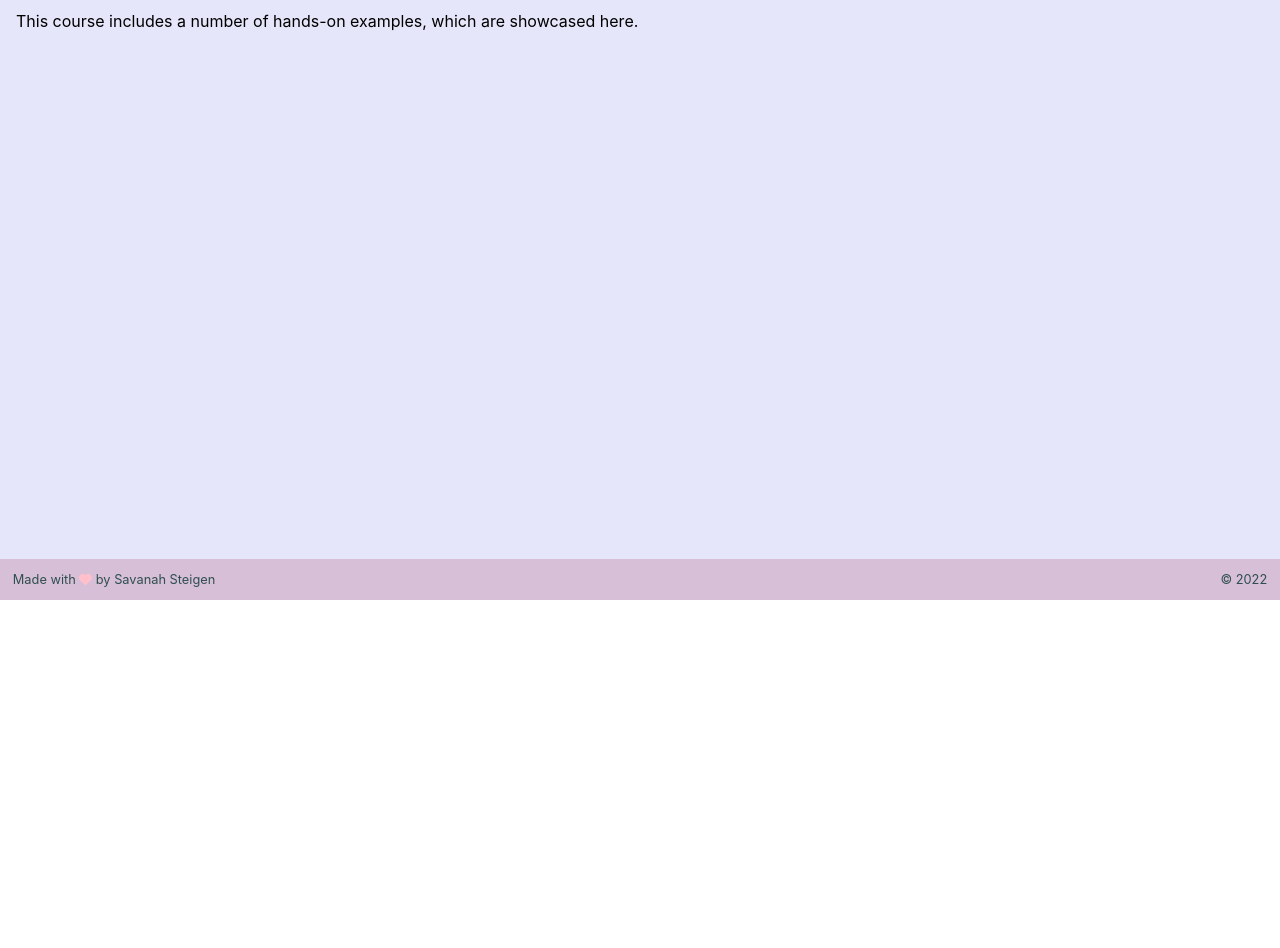
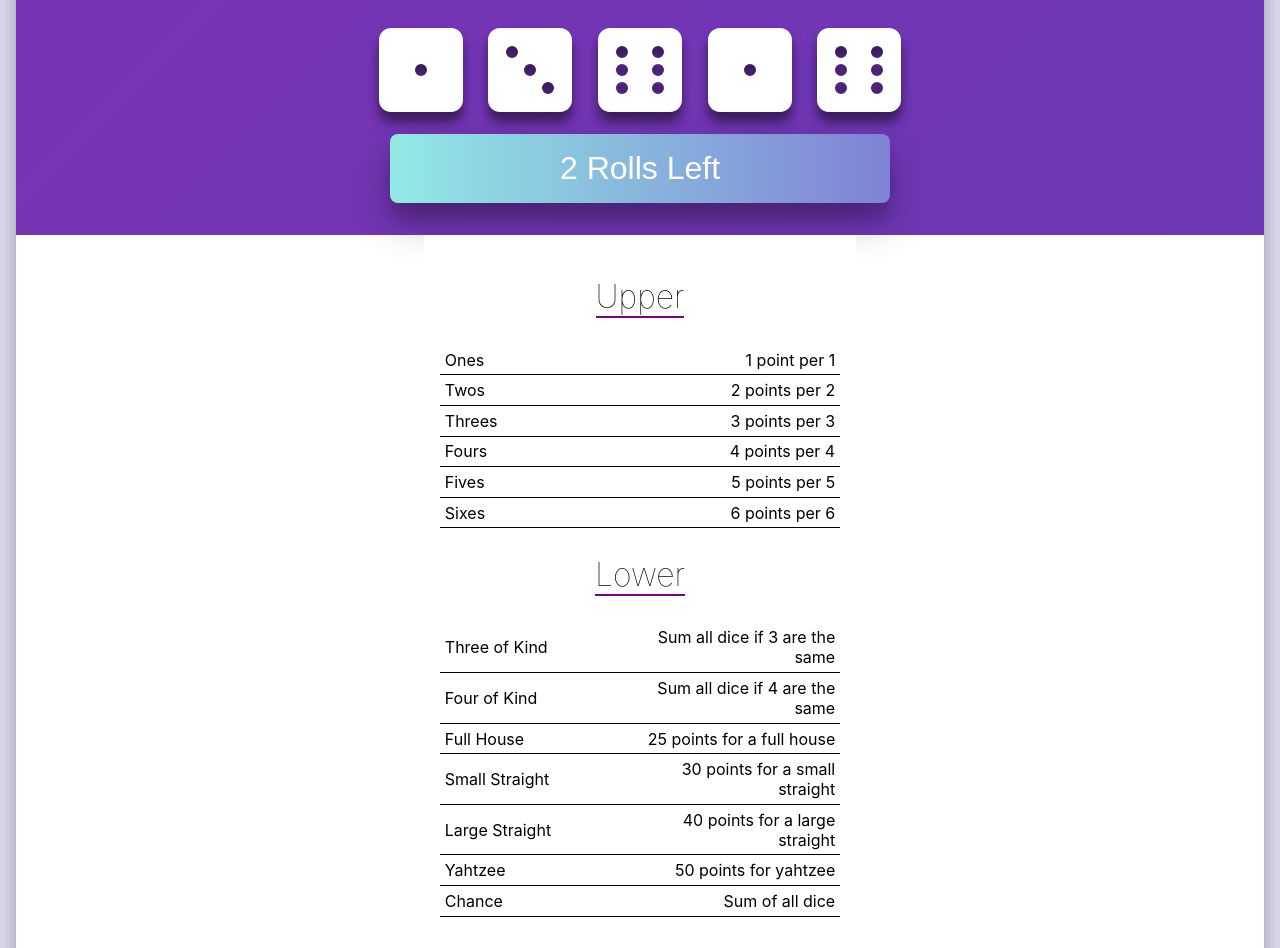
Before and after one commit to ssteigen/react-bootcamp, a React (Create React App) app: page / in a window 1280 px wide. Shown: the part 200-1148 px from the top of the page. Before the commit the page ends 800 px from the top, so only its background shows below. Built offline with nearby package versions, Linux system fonts and the light colour scheme.

Commit message:
add yahtzee example

```diff
--- a/src/App/App.js
+++ b/src/App/App.js
@@ -11,6 +11,8 @@
 import TodoList from "TodoList/TodoList";
 import Board from "LightsOut/Board";
 import ButtonList from "ButtonList/ButtonList";
+
+import Game from 'Yahtzee/Game';
 
 const APPS = [
   { id: "rollDice", name: "Roll Dice", component: <RollDice /> },
@@ -45,6 +47,7 @@
             APPS.find((app) => app.id === this.state.activeApp).component
           ) : (
             <div className="Intro">
+              <Game />
               <h1>Intro</h1>
               <p>
                 Hi! I'm Savanah. I'm working my way through this{" "}
--- a/src/Yahtzee/Dice.css
+++ b/src/Yahtzee/Dice.css
@@ -1,5 +1,6 @@
-.Dice {
+.Game .Dice {
   margin: 1em;
   display: flex;
-  justify-content: space-between;
+  justify-content: center;
+  gap: 1.6em;
 }
--- a/src/Yahtzee/Dice.js
+++ b/src/Yahtzee/Dice.js
@@ -1,18 +1,24 @@
-import React, { Component } from 'react';
-import Die from './Die';
-import './Dice.css';
+import React, { Component } from "react";
+import Die from "./Die";
+import "./Dice.css";
 
 class Dice extends Component {
   render() {
-    return <div className="Dice">
-      {this.props.dice.map((d, idx) =>
-        <Die handleClick={this.props.handleClick}
-          val={d}
-          locked={this.props.locked[idx]}
-          idx={idx}
-          key={idx} />
-      )}
-    </div>
+    return (
+      <div className="Dice">
+        {this.props.dice.map((d, idx) => (
+          <Die
+            handleClick={this.props.handleClick}
+            val={d}
+            locked={this.props.locked[idx]}
+            idx={idx}
+            key={idx}
+            disabled={this.props.disabled}
+            rolling={this.props.rolling && !this.props.locked[idx]}
+          />
+        ))}
+      </div>
+    );
   }
 }
 
--- a/src/Yahtzee/Die.css
+++ b/src/Yahtzee/Die.css
@@ -1,20 +1,6 @@
-/* Original Styles For Numbers, before icons added in */
 .Die {
-  font-size: 25px;
-  display: inline-block;
-  padding: 0.5em 0.8em;
-  font-family: monospace;
-  font-weight: bold;
-  background-color: black;
   color: white;
-  margin-right: 1em;
-}
-
-/* THE NICER STYLES MADE FOR THE FONT-AWESOME ICONS... */
-
-/* .Die {
-  color: white;
-  text-shadow: 0 19px 38px rgba(0, 0, 0, 0.3), 0 15px 12px rgba(0, 0, 0, 0.1);
+  filter: drop-shadow( 0 10px 6px rgba(0, 0, 0, 0.5));
   transition: all 0.3s ease;
 }
 
@@ -27,6 +13,7 @@
   cursor: pointer;
   opacity: 0.8;
 }
+
 .Die-rolling {
   animation: spin 1s ease-out;
 }
@@ -43,4 +30,4 @@
   100% {
     transform: rotate(360deg);
   }
-} */
+}
--- a/src/Yahtzee/Die.js
+++ b/src/Yahtzee/Die.js
@@ -1,16 +1,68 @@
 import React, { Component } from "react";
 import "./Die.css";
 
+import { FontAwesomeIcon } from "@fortawesome/react-fontawesome";
+import {
+  faDiceOne,
+  faDiceTwo,
+  faDiceThree,
+  faDiceFour,
+  faDiceFive,
+  faDiceSix,
+} from "@fortawesome/free-solid-svg-icons";
+
 class Die extends Component {
+  constructor(props) {
+    super(props);
+
+    this.handleClick = this.handleClick.bind(this);
+  }
+
+  getDiceIcon(num) {
+    let icon;
+    switch (num) {
+      case 1:
+        icon = faDiceOne;
+        break;
+      case 2:
+        icon = faDiceTwo;
+        break;
+      case 3:
+        icon = faDiceThree;
+        break;
+      case 4:
+        icon = faDiceFour;
+        break;
+      case 5:
+        icon = faDiceFive;
+        break;
+      case 6:
+        icon = faDiceSix;
+        break;
+      default:
+        break;
+    }
+
+    return icon;
+  }
+
+  handleClick() {
+    this.props.handleClick(this.props.idx);
+  }
+
   render() {
+    const { val, locked, rolling, disabled } = this.props;
+
+    const icon = this.getDiceIcon(val);
+
     return (
-      <button
-        className={"Die"}
-        style={{ backgroundColor: this.props.locked ? "grey" : "black" }}
-        onClick={this.props.handleClick}
-      >
-        {this.props.val}
-      </button>
+      <FontAwesomeIcon disabled={disabled}
+        className={`Die ${locked ? "Die-locked" : ""} ${
+          rolling ? "Die-rolling" : ""
+        }`}
+        icon={icon}
+        onClick={this.handleClick}
+      />
     );
   }
 }
--- a/src/Yahtzee/Game.css
+++ b/src/Yahtzee/Game.css
@@ -1,33 +1,44 @@
 .Game {
-  width: 30%;
+  text-align: center;
   background: white;
   box-shadow: 0 19px 38px rgba(0, 0, 0, 0.3), 0 15px 12px rgba(0, 0, 0, 0.1);
-  margin: 0 30%;
   display: flex;
   flex-direction: column;
   justify-content: center;
   align-items: center;
 }
-h2 {
+
+.Game .Game-title {
+  margin-top: 1rem;
+  color: white;
+  margin-bottom: 0;
+  font-weight: 100;
+  display: inline-block;
+  font-size: 5rem;
+  width: 50%;
+}
+
+.Game h2 {
   font-weight: 100;
   font-size: 2em;
   border-bottom: 2px solid purple;
   display: inline-block;
 }
-.Game-dice-section {
+
+.Game .Game-dice-section {
   width: 80%;
   margin-left: auto;
   margin-right: auto;
   margin-top: 0;
 }
 
-.Game-button-wrapper {
+.Game .Game-button-wrapper {
   display: flex;
   justify-content: center;
   align-items: center;
 }
 
-.Game-reroll {
+.Game .Game-reroll {
   font-size: 2em;
   color: white;
   font-weight: 100;
@@ -47,28 +58,28 @@
   margin-bottom: 2rem;
 }
 
-.Game-reroll:hover {
+.Game .Game-reroll:hover {
   cursor: pointer;
   background-position: right center;
 }
 
-.Game-reroll:active,
-.Game-reroll:focus {
+.Game .Game-reroll:active,
+.Game .Game-reroll:focus {
   outline: none;
 }
 
-.Game-reroll:disabled {
+.Game .Game-reroll:disabled {
   background-color: #ddd;
   cursor: not-allowed;
   opacity: 0.5;
 }
 
-.Game-description {
+.Game .Game-description {
   font-style: italic;
   color: white;
 }
 
-.Game-header {
+.Game .Game-header {
   width: 100%;
   background: linear-gradient(-45deg, #673ab7, #9c27b0);
   background-size: 400% 400%;
--- a/src/Yahtzee/Game.js
+++ b/src/Yahtzee/Game.js
@@ -10,9 +10,10 @@
   constructor(props) {
     super(props);
     this.state = {
-      dice: Array.from({ length: NUM_DICE }),
+      dice: Array.from({ length: NUM_DICE }).map((d) => 1),
       locked: Array(NUM_DICE).fill(false),
       rollsLeft: NUM_ROLLS,
+      rolling: false,
       scores: {
         ones: undefined,
         twos: undefined,
@@ -26,69 +27,107 @@
         smallStraight: undefined,
         largeStraight: undefined,
         yahtzee: undefined,
-        chance: undefined
-      }
+        chance: undefined,
+      },
     };
     this.roll = this.roll.bind(this);
     this.doScore = this.doScore.bind(this);
+    this.toggleLocked = this.toggleLocked.bind(this);
+    this.animateRoll = this.animateRoll.bind(this);
+  }
+
+  componentDidMount() {
+    this.animateRoll();
+  }
+
+  animateRoll() {
+    this.setState({ rolling: true }, () => {
+      setTimeout(this.roll, 1000);
+    });
   }
 
   roll(evt) {
     // roll dice whose indexes are in reroll
-    this.setState(st => ({
+    this.setState((st) => ({
       dice: st.dice.map((d, i) =>
         st.locked[i] ? d : Math.ceil(Math.random() * 6)
       ),
       locked: st.rollsLeft > 1 ? st.locked : Array(NUM_DICE).fill(true),
-      rollsLeft: st.rollsLeft - 1
+      rollsLeft: st.rollsLeft - 1,
+      rolling: false,
     }));
   }
 
   toggleLocked(idx) {
+    // If there are no rolls left, or the dice are currenly rolling, do nothing.
+    if (this.state.rollsLeft === 0 || this.state.rolling) {
+      return;
+    }
+
     // toggle whether idx is in locked or not
-    this.setState(st => ({
+    this.setState((st) => ({
       locked: [
         ...st.locked.slice(0, idx),
         !st.locked[idx],
-        ...st.locked.slice(idx + 1)
-      ]
+        ...st.locked.slice(idx + 1),
+      ],
     }));
   }
 
   doScore(rulename, ruleFn) {
     // evaluate this ruleFn with the dice and score this rulename
-    this.setState(st => ({
+    this.setState((st) => ({
       scores: { ...st.scores, [rulename]: ruleFn(this.state.dice) },
       rollsLeft: NUM_ROLLS,
-      locked: Array(NUM_DICE).fill(false)
+      locked: Array(NUM_DICE).fill(false),
     }));
-    this.roll();
+
+    this.animateRoll();
+  }
+
+  displayRollInfo() {
+    const messages = [
+      "0 Rolls Left",
+      "1 Roll Left",
+      "2 Rolls Left",
+      "Starting Round",
+    ];
+
+    return messages[this.state.rollsLeft];
   }
 
   render() {
+    const {dice, locked, rollsLeft, rolling, scores} = this.state;
+
     return (
-      <div className='Game'>
-        <header className='Game-header'>
-          <h1 className='App-title'>Yahtzee!</h1>
+      <div className="Game">
+        <header className="Game-header">
+          <h1 className="Game-title">Yahtzee!</h1>
 
-          <section className='Game-dice-section'>
+          <section className="Game-dice-section">
             <Dice
-              dice={this.state.dice}
-              locked={this.state.locked}
+              dice={dice}
+              locked={locked}
               handleClick={this.toggleLocked}
+              disabled={!rollsLeft}
+              rolling={rolling}
             />
-            <div className='Game-button-wrapper'>
+            <div className="Game-button-wrapper">
               <button
-                className='Game-reroll'
-                disabled={this.state.locked.every(x => x)}
-                onClick={this.roll}
+                className="Game-reroll"
+                disabled={
+                  locked.every((x) => x) ||
+                  rollsLeft === 0 ||
+                  rolling
+                }
+                onClick={this.animateRoll}
               >
-                {this.state.rollsLeft} Rerolls Left
+                {this.displayRollInfo()}
               </button>
             </div>
           </section>
         </header>
-        <ScoreTable doScore={this.doScore} scores={this.state.scores} />
+        <ScoreTable doScore={this.doScore} scores={scores} />
       </div>
     );
   }
--- a/src/Yahtzee/RuleRow.css
+++ b/src/Yahtzee/RuleRow.css
@@ -1,12 +1,12 @@
-.RuleRow {
+.Game .RuleRow {
   transition: all 0.2s;
 }
-.RuleRow-active:hover {
+.Game .RuleRow-active:hover {
   cursor: pointer;
   background: rgba(227, 242, 253, 0.5);
 }
 
-.RuleRow-disabled {
+.Game .RuleRow-disabled {
   background: linear-gradient(
     to right,
     rgba(209, 196, 233, 1) 0%,
@@ -26,25 +26,25 @@
     background-position: 0% 51%;
   }
 }
-.RuleRow-disabled td:first-child {
+.Game .RuleRow-disabled td:first-child {
   text-decoration: line-through;
 }
 
-.RuleRow-disabled:hover {
+.Game .RuleRow-disabled:hover {
   cursor: not-allowed;
 }
 
-.RuleRow td {
+.Game .RuleRow td {
   padding: 0.3em;
   border-bottom: solid 1px black;
 }
 
-.RuleRow-name {
+.Game .RuleRow-name {
   width: 50%;
   text-align: left;
 }
 
-.RuleRow-score {
+.Game .RuleRow-score {
   width: 50%;
   text-align: right;
 }
--- a/src/Yahtzee/RuleRow.js
+++ b/src/Yahtzee/RuleRow.js
@@ -1,14 +1,20 @@
-import React, { Component } from 'react';
-import './RuleRow.css'
+import React, { Component } from "react";
+import "./RuleRow.css";
 
 class RuleRow extends Component {
   render() {
+    const { score, name, doScore, description } = this.props;
+    const disabled = this.props.score !== undefined;
+
     return (
-      <tr className="RuleRow RuleRow-active" onClick={this.props.doScore}>
-        <td className="RuleRow-name">{this.props.name}</td>
-        <td className="RuleRow-score">{this.props.score}</td>
+      <tr
+        className={`RuleRow RuleRow-${disabled ? "disabled" : "active"}`}
+        onClick={disabled ? null : doScore}
+      >
+        <td className="RuleRow-name">{name}</td>
+        <td className="RuleRow-score">{disabled ? score : description}</td>
       </tr>
-    )
+    );
   }
 }
 
--- a/src/Yahtzee/Rules.js
+++ b/src/Yahtzee/Rules.js
@@ -28,7 +28,7 @@
 
   count(dice, val) {
     // # times val appears in dice
-    return dice.filter(d => d === val).length;
+    return dice.filter((d) => d === val).length;
   }
 }
 
@@ -38,7 +38,7 @@
  */
 
 class TotalOneNumber extends Rule {
-  evalRoll = dice => {
+  evalRoll = (dice) => {
     return this.val * this.count(dice, this.val);
   };
 }
@@ -49,28 +49,43 @@
  */
 
 class SumDistro extends Rule {
-  evalRoll = dice => {
-    // do any of the counts meet of exceed this distro?
-    return this.freq(dice).some(c => c >= this.count) ? this.sum(dice) : 0;
+  evalRoll = (dice) => {
+    // do any of the counts meet or exceed this distro?
+    return this.freq(dice).some((c) => c >= this.count) ? this.sum(dice) : 0;
   };
 }
 
 /** Check if full house (3-of-kind and 2-of-kind) */
 
-class FullHouse {
-  // TODO
+class FullHouse extends Rule {
+  evalRoll = (dice) => {
+    const freqs = this.freq(dice);
+    return freqs.includes(2) && freqs.includes(3) ? this.score : 0;
+  };
 }
 
 /** Check for small straights. */
+class SmallStraight extends Rule {
+  evalRoll = (dice) => {
+    const d = new Set(dice);
 
-class SmallStraight {
-  // TODO
+    // [1,2,3,4]
+    if (d.has(1) && d.has(2) && d.has(3) && d.has(4)) return this.score;
+
+    // [2,3,4,5]
+    if (d.has(2) && d.has(3) && d.has(4) && d.has(5)) return this.score;
+
+    // [3,4,5,6]
+    if (d.has(3) && d.has(4) && d.has(5) && d.has(6)) return this.score;
+
+    return 0;
+  };
 }
 
 /** Check for large straights. */
 
 class LargeStraight extends Rule {
-  evalRoll = dice => {
+  evalRoll = (dice) => {
     const d = new Set(dice);
 
     // large straight must be 5 different dice & only one can be a 1 or a 6
@@ -81,36 +96,54 @@
 /** Check if all dice are same. */
 
 class Yahtzee extends Rule {
-  evalRoll = dice => {
+  evalRoll = (dice) => {
     // all dice must be the same
     return this.freq(dice)[0] === 5 ? this.score : 0;
   };
 }
 
 // ones, twos, etc score as sum of that value
-const ones = new TotalOneNumber({ val: 1 });
-const twos = new TotalOneNumber({ val: 2 });
-const threes = new TotalOneNumber({ val: 3 });
-const fours = new TotalOneNumber({ val: 4 });
-const fives = new TotalOneNumber({ val: 5 });
-const sixes = new TotalOneNumber({ val: 6 });
+const ones = new TotalOneNumber({ val: 1, description: "1 point per 1" });
+const twos = new TotalOneNumber({ val: 2, description: "2 points per 2" });
+const threes = new TotalOneNumber({ val: 3, description: "3 points per 3" });
+const fours = new TotalOneNumber({ val: 4, description: "4 points per 4" });
+const fives = new TotalOneNumber({ val: 5, description: "5 points per 5" });
+const sixes = new TotalOneNumber({ val: 6, description: "6 points per 6" });
 
 // three/four of kind score as sum of all dice
-const threeOfKind = new SumDistro({ count: 3 });
-const fourOfKind = new SumDistro({ count: 4 });
+const threeOfKind = new SumDistro({
+  count: 3,
+  description: "Sum all dice if 3 are the same",
+});
+const fourOfKind = new SumDistro({
+  count: 4,
+  description: "Sum all dice if 4 are the same",
+});
 
 // full house scores as flat 25
-const fullHouse = "TODO";
+const fullHouse = new FullHouse({
+  score: 25,
+  description: "25 points for a full house",
+});
 
 // small/large straights score as 30/40
-const smallStraight = "TODO";
-const largeStraight = new LargeStraight({ score: 40 });
+const smallStraight = new SmallStraight({
+  score: 30,
+  description: "30 points for a small straight",
+});
+const largeStraight = new LargeStraight({
+  score: 40,
+  description: "40 points for a large straight",
+});
 
 // yahtzee scores as 50
-const yahtzee = new Yahtzee({ score: 50 });
+const yahtzee = new Yahtzee({
+  score: 50,
+  description: "50 points for yahtzee",
+});
 
 // for chance, can view as some of all dice, requiring at least 0 of a kind
-const chance = new SumDistro({ count: 0 });
+const chance = new SumDistro({ count: 0, description: "Sum of all dice" });
 
 export {
   ones,
@@ -125,5 +158,5 @@
   smallStraight,
   largeStraight,
   yahtzee,
-  chance
+  chance,
 };
--- a/src/Yahtzee/ScoreTable.css
+++ b/src/Yahtzee/ScoreTable.css
@@ -1,19 +1,18 @@
-.ScoreTable {
+.Game .ScoreTable {
   display: flex;
   flex-direction: column;
-  font-size: 0.9rem;
-  width: 80%;
+  font-size: 1rem;
   background-color: white;
   padding: 1em;
 }
 
-.ScoreTable table {
+.Game .ScoreTable table {
   width: 100%;
   margin: 0 auto;
   min-width: 400px;
 }
 
-.ScoreTable-section {
+.Game .ScoreTable-section {
   vertical-align: top;
   width: 100%;
 }
--- a/src/Yahtzee/ScoreTable.js
+++ b/src/Yahtzee/ScoreTable.js
@@ -1,10 +1,35 @@
-import React, { Component } from 'react';
-import RuleRow from './RuleRow';
-import './ScoreTable.css';
-import { ones, twos, threes, fours, fives, sixes, threeOfKind, fourOfKind, fullHouse, smallStraight, largeStraight, yahtzee, chance } from './Rules';
-
+import React, { Component } from "react";
+import RuleRow from "./RuleRow";
+import "./ScoreTable.css";
+import {
+  ones,
+  twos,
+  threes,
+  fours,
+  fives,
+  sixes,
+  threeOfKind,
+  fourOfKind,
+  fullHouse,
+  smallStraight,
+  largeStraight,
+  yahtzee,
+  chance,
+} from "./Rules";
 
 class ScoreTable extends Component {
+  getTotalScore() {
+    const {scores} = this.props
+
+    let totalScore = 0;
+    for (let key in scores) {
+      if (scores[key]) {
+        totalScore += scores[key]
+      }
+    }
+
+    return totalScore;
+  }
 
   render() {
     const { scores, doScore } = this.props;
@@ -15,12 +40,42 @@
           <h2>Upper</h2>
           <table cellSpacing="0">
             <tbody>
-              <RuleRow name="Ones" score={scores.ones} doScore={evt => doScore("ones", ones.evalRoll)} />
-              <RuleRow name="Twos" score={scores.twos} doScore={evt => doScore("twos", twos.evalRoll)} />
-              <RuleRow name="Threes" score={scores.threes} doScore={evt => doScore("threes", threes.evalRoll)} />
-              <RuleRow name="Fours" score={scores.fours} doScore={evt => doScore("fours", fours.evalRoll)} />
-              <RuleRow name="Fives" score={scores.fives} doScore={evt => doScore("fives", fives.evalRoll)} />
-              <RuleRow name="Sixes" score={scores.sixes} doScore={evt => doScore("sixes", sixes.evalRoll)} />
+              <RuleRow
+                name="Ones"
+                score={scores.ones}
+                doScore={(evt) => doScore("ones", ones.evalRoll)}
+                description={ones.description}
+              />
+              <RuleRow
+                name="Twos"
+                score={scores.twos}
+                doScore={(evt) => doScore("twos", twos.evalRoll)}
+                description={twos.description}
+              />
+              <RuleRow
+                name="Threes"
+                score={scores.threes}
+                doScore={(evt) => doScore("threes", threes.evalRoll)}
+                description={threes.description}
+              />
+              <RuleRow
+                name="Fours"
+                score={scores.fours}
+                doScore={(evt) => doScore("fours", fours.evalRoll)}
+                description={fours.description}
+              />
+              <RuleRow
+                name="Fives"
+                score={scores.fives}
+                doScore={(evt) => doScore("fives", fives.evalRoll)}
+                description={fives.description}
+              />
+              <RuleRow
+                name="Sixes"
+                score={scores.sixes}
+                doScore={(evt) => doScore("sixes", sixes.evalRoll)}
+                description={sixes.description}
+              />
             </tbody>
           </table>
         </section>
@@ -28,18 +83,58 @@
           <h2>Lower</h2>
           <table cellSpacing="0">
             <tbody>
-              <RuleRow name="Three of Kind" score={scores.threeOfKind} doScore={evt => doScore("threeOfKind", threeOfKind.evalRoll)} />
-              <RuleRow name="Four of Kind" score={scores.fourOfKind} doScore={evt => doScore("fourOfKind", fourOfKind.evalRoll)} />
-              <RuleRow name="Full House" score={scores.fullHouse} doScore={evt => doScore("fullHouse", fullHouse.evalRoll)} />
-              <RuleRow name="Small Straight" score={scores.smallStraight} doScore={evt => doScore("smallStraight", smallStraight.evalRoll)} />
-              <RuleRow name="Large Straight" score={scores.largeStraight} doScore={evt => doScore("largeStraight", largeStraight.evalRoll)} />
-              <RuleRow name="Yahtzee" score={scores.yahtzee} doScore={evt => doScore("yahtzee", yahtzee.evalRoll)} />
-              <RuleRow name="Chance" score={scores.chance} doScore={evt => doScore("chance", chance.evalRoll)} />
+              <RuleRow
+                name="Three of Kind"
+                score={scores.threeOfKind}
+                doScore={(evt) => doScore("threeOfKind", threeOfKind.evalRoll)}
+                description={threeOfKind.description}
+              />
+              <RuleRow
+                name="Four of Kind"
+                score={scores.fourOfKind}
+                doScore={(evt) => doScore("fourOfKind", fourOfKind.evalRoll)}
+                description={fourOfKind.description}
+              />
+              <RuleRow
+                name="Full House"
+                score={scores.fullHouse}
+                doScore={(evt) => doScore("fullHouse", fullHouse.evalRoll)}
+                description={fullHouse.description}
+              />
+              <RuleRow
+                name="Small Straight"
+                score={scores.smallStraight}
+                doScore={(evt) =>
+                  doScore("smallStraight", smallStraight.evalRoll)
+                }
+                description={smallStraight.description}
+              />
+              <RuleRow
+                name="Large Straight"
+                score={scores.largeStraight}
+                doScore={(evt) =>
+                  doScore("largeStraight", largeStraight.evalRoll)
+                }
+                description={largeStraight.description}
+              />
+              <RuleRow
+                name="Yahtzee"
+                score={scores.yahtzee}
+                doScore={(evt) => doScore("yahtzee", yahtzee.evalRoll)}
+                description={yahtzee.description}
+              />
+              <RuleRow
+                name="Chance"
+                score={scores.chance}
+                doScore={(evt) => doScore("chance", chance.evalRoll)}
+                description={chance.description}
+              />
             </tbody>
           </table>
         </section>
+        <h2>Total Score: {this.getTotalScore()}</h2>
       </div>
-    )
+    );
   }
 }
 
```
